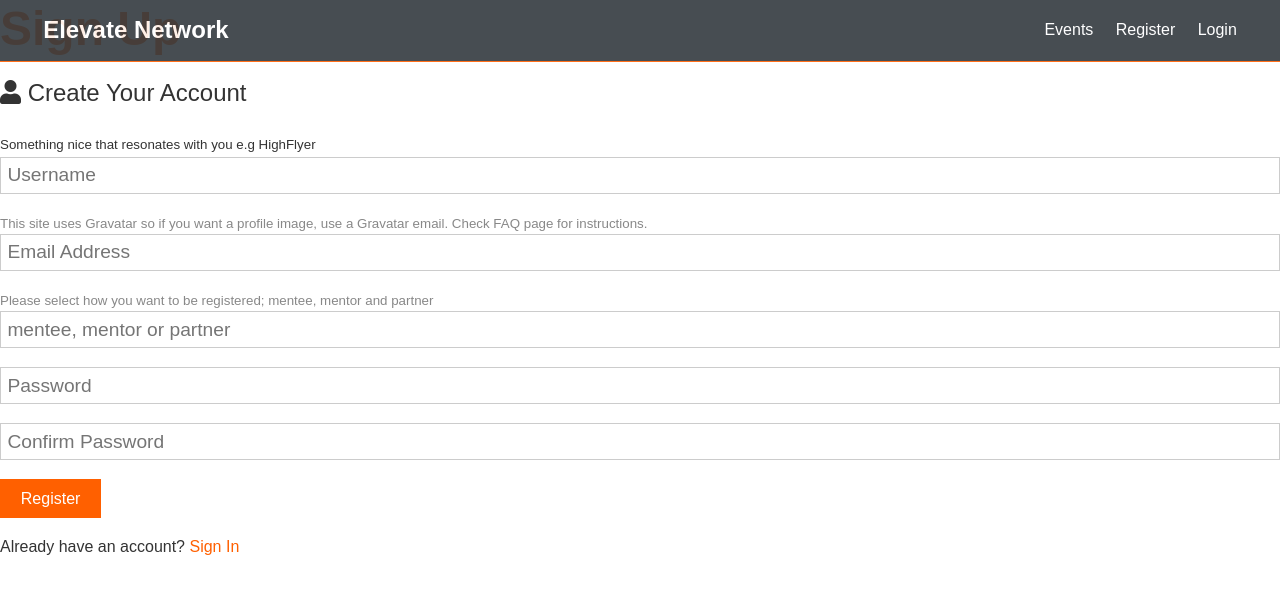
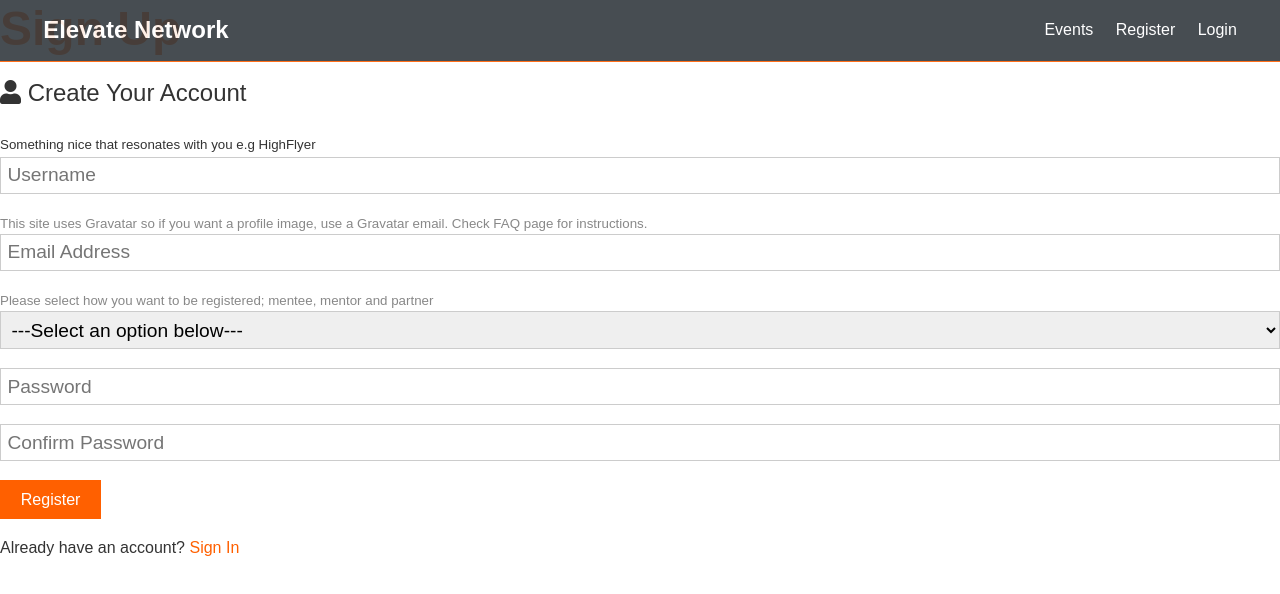
Before and after one commit to stealthman22/elevate-network-frontend, a React (Create React App) app: page /register in a window 1280 px wide. Shown: the top 594 px of the page. Built offline with nearby package versions, Linux system fonts and the light colour scheme; no server answers.

Commit message:
Changed welcome message for no profile

```diff
--- a/src/components/auth-pages/Register.js
+++ b/src/components/auth-pages/Register.js
@@ -81,14 +81,25 @@
           <small className="form-text">
             Please select how you want to be registered; mentee, mentor and partner
           </small>
-          <input
+          {/* <input
             type="text"
-            placeholder="mentee, mentor or partner"
+            placeholder="Mentee, Mentor or Partner"
             name="role"
             value={role}
             onChange={(e) => onChange(e)}
             id="role"
-          />
+          /> */}
+
+          <select
+            name="role"
+            onChange={(e) => onChange(e)}
+            id="role"
+          >
+            <option value="select">---Select an option below---</option>
+            <option value="Mentee">Mentee</option>
+            <option value="Mentor">Mentor</option>
+            <option value="Partner">Partner</option>
+          </select>
 
         </div>
         <div className="form-group">
--- a/src/components/private-pages/Dashboard.js
+++ b/src/components/private-pages/Dashboard.js
@@ -24,7 +24,8 @@
         {' '}
         Welcome
         {' '}
-        {user && user.user.username}
+        {user && [user.user.role, ' ', user.user.username]}
+        { console.log(user.user.role)}
       </p>
       {profile !== null ? (
         <>
@@ -50,6 +51,7 @@
     user: PropTypes.shape({
       user: PropTypes.shape({
         username: PropTypes.string,
+        role: PropTypes.string,
       }),
     }),
   }).isRequired,
```
Also changed, not shown: 1 other file (tests, documents, lock files or other folders).
